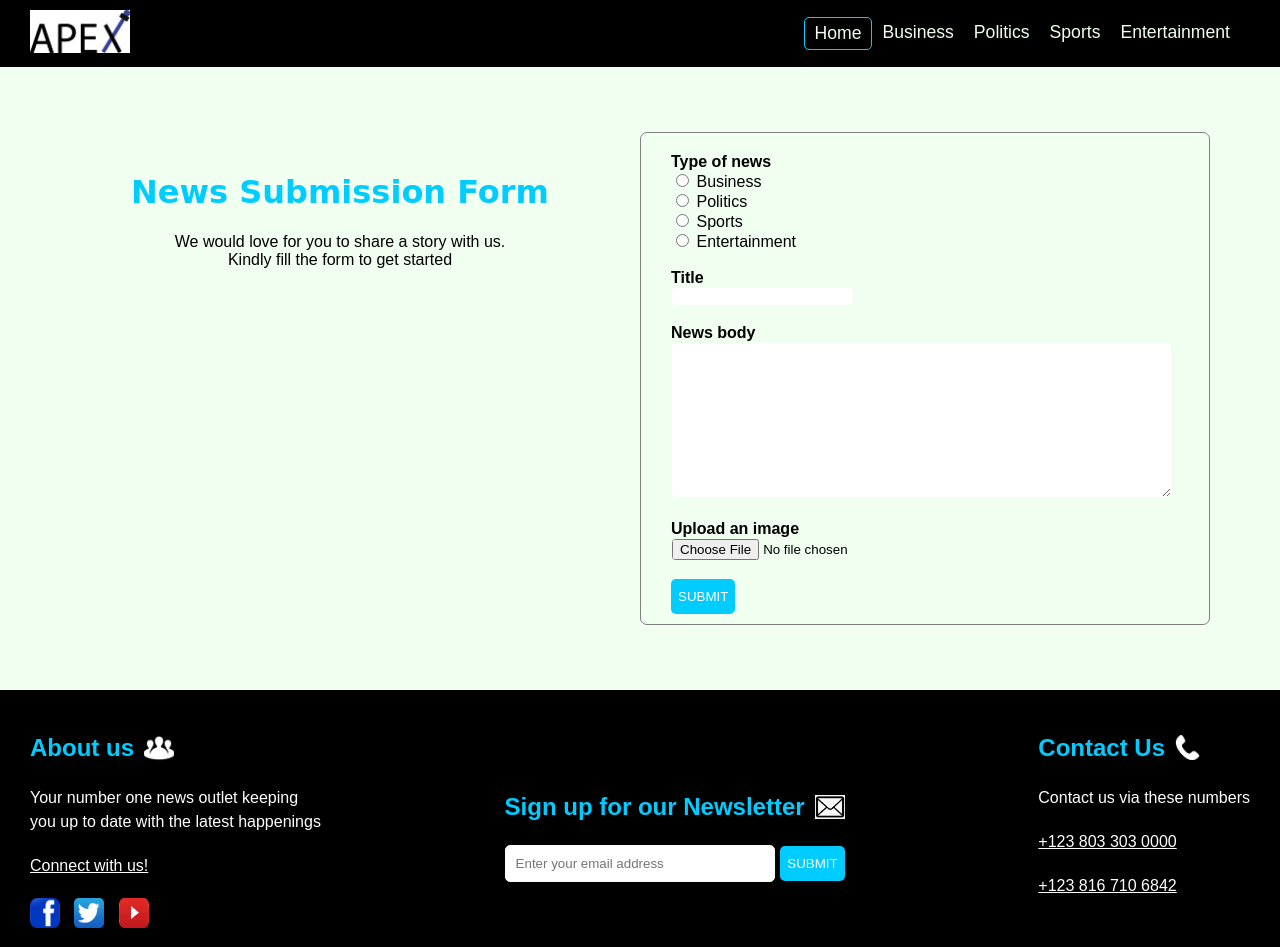
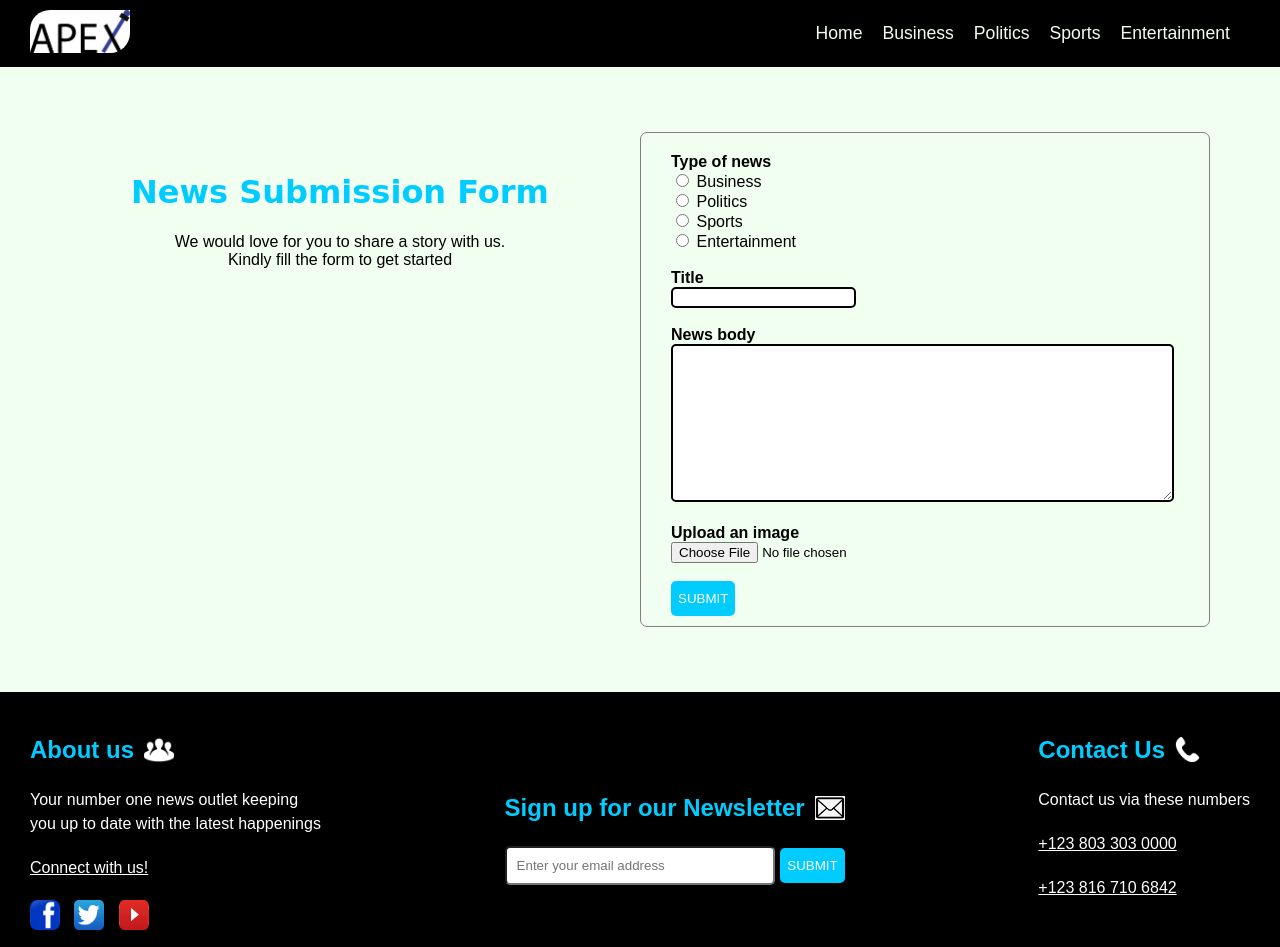
Before and after one commit to Dufuna-CodeCamp/march-hackathon-team1, a plain HTML site: page htmlForms/submission.html in a window 1280 px wide. Shown: the top 947 px of the page. Drawn offline with Linux system fonts and the light colour scheme.

Commit message:
modified my files

```diff
--- a/css/styles.css
+++ b/css/styles.css
@@ -37,6 +37,7 @@ header a {
 
 .header-title img {
     width: 100px;
+    border-radius: 20px 0;
 }
 
 .desktop-nav {
@@ -422,15 +423,18 @@ main{
     background-color: #F0FFF0;
     margin-bottom: 0px;;
 }
+
 .work h1{
     color: #0CF;
 }
+
 .work{
     text-align: center;
    padding-top: 30px;
     align-items: center;
     margin-left: 20px;
 }
+
 .one{
     border: 1px solid gray;
     border-radius: 7px;
@@ -448,15 +452,16 @@ main{
     font-weight: bold;
 }
 
-input,
+#title,
 textarea {
-    border: 1px solid rgb(240 255 240);
+    border: 2px solid black;
     border-radius: 5px;
 }
 
 .first{
     display: grid;
 }
+
 .submit{
     padding: 10px 7px;
     color: #FFF;
--- a/htmlForms/submission.html
+++ b/htmlForms/submission.html
@@ -17,7 +17,7 @@
             </div>
 
             <nav class = "right-nav">
-                <div class = "nav-link active">
+                <div class = "nav-link">
                     <a href = "../index.html">Home</a>
                 </div>
                 <div class = "nav-link">
```
Also changed, not shown: 1 other file.
